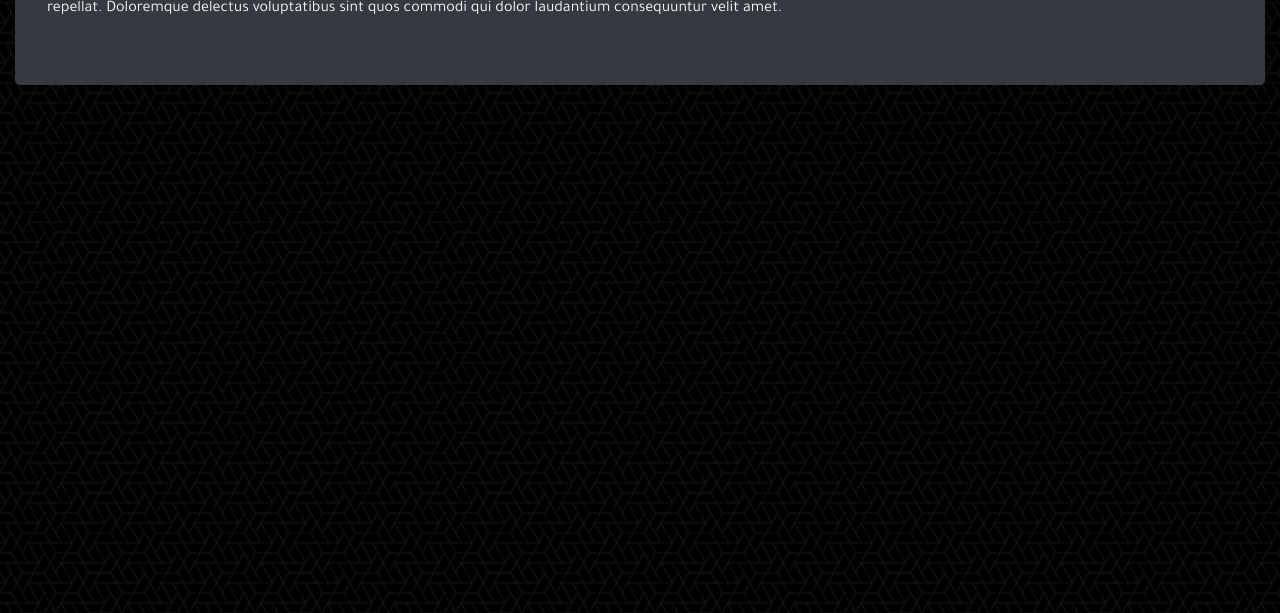
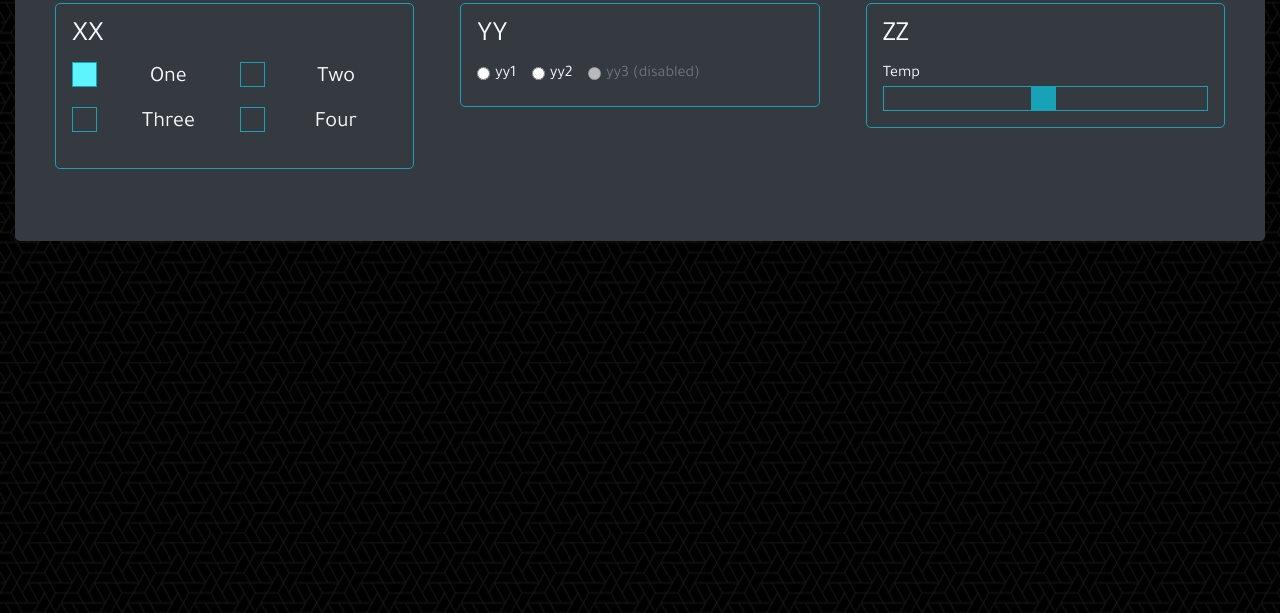
Before and after one commit to Evolatum/WebQ, a plain HTML site: page index.html in a window 1280 px wide. Shown: the part 187-800 px from the top of the page. Drawn offline with nearby package versions, Linux system fonts and the light colour scheme.

Commit message:
added custom styling for sliders and checboxes

```diff
--- a/assets/css/style.css
+++ b/assets/css/style.css
@@ -4,6 +4,8 @@ body{
     background-color: black;
     font-family: 'Tajawal', sans-serif;
 }
+
+/* Navbar Styles */
 
 .navbar{
     font-family: 'Montserrat', sans-serif;
@@ -13,7 +15,7 @@ body{
 }
 
 .navbar-text:hover,.navbar-text:active{
-    color: #17a2b8;
+    color: #5ef4ff;
     cursor: pointer;
 }
 
@@ -26,14 +28,114 @@ body{
 }
 
 .dropdown-item:hover,.dropdown-item:active{
-    color: #17a2b8;
+    color: #5ef4ff;
     background-color: inherit;
 }
+
+/* General Style */
 
 .main{
     margin-top: 4.5em;
 }
 
+.jumboForm{
+    border: 1px solid #17a2b8;
+    border-radius: 5px;
+    padding: 1em;
+    margin:.5em;
+}
+
+/* Form Syles */
+
+.sliderContainer {
+    width: 100%;
+}
+
+.slider {
+    -webkit-appearance: none;
+    width: 100%;
+    height: 25px;
+    background: transparent;
+    outline: #17a2b8;
+    border: 1px solid #17a2b8;
+    -webkit-transition: .3s;
+    transition: border .3s;
+}
+
+.slider:hover {
+    border: 1px solid #5ef4ff;
+}
+
+.slider::-webkit-slider-thumb {
+    -webkit-appearance: none;
+    appearance: none;
+    width: 25px;
+    height: 25px;
+    background: #17a2b8;
+    cursor: pointer;
+    -webkit-transition: .3s;
+    transition: background .3s;
+}
+
+.slider::-webkit-slider-thumb:hover{
+    background: #5ef4ff;
+}
+
+.slider::-moz-range-thumb {
+    width: 25px;
+    height: 25px;
+    background: #5ef4ff;
+    cursor: pointer;
+    -webkit-transition: .3s;
+    transition: background .3s;
+}
+
+.slider::-moz-range-thumb:hover{
+    background: #5ef4ff;
+}
+
+/* Checkbox Styles */
+ .checkboxContainer {
+    display: block;
+    position: relative;
+    padding-left: 35px;
+    margin-bottom: 12px;
+    cursor: pointer;
+    font-size: 22px;
+    -webkit-user-select: none;
+    -moz-user-select: none;
+    -ms-user-select: none;
+    user-select: none;
+  }
+
+  .checkboxContainer input {
+    position: absolute;
+    opacity: 0;
+    cursor: pointer;
+    height: 0;
+    width: 0;
+  }
+
+  .checkmark {
+    position: absolute;
+    top: 0;
+    left: 0;
+    height: 25px;
+    width: 25px;
+    background-color: transparent;
+    border: 1px solid #17a2b8;
+    -webkit-transition: .3s;
+    transition: border .3s;
+  }
+
+  .checkboxContainer:hover input ~ .checkmark {
+    border: 1px solid #5ef4ff;
+  }
+
+  .checkboxContainer input:checked ~ .checkmark {
+    background-color: #5ef4ff;
+  }
+
 @font-face {
     font-family: 'Tajawal';
     src: url(../fonts/Tajawal/Tajawal-Regular.ttf);
--- a/index.html
+++ b/index.html
@@ -33,8 +33,75 @@
 
     <div class="main container-fluid">
         <div class="jumbotron bg-dark text-light">
-            Lorem ipsum dolor sit amet consectetur adipisicing elit. Dolores ab non natus, veritatis exercitationem omnis eum nobis repellendus nostrum illum dignissimos fugiat sint amet quam pariatur illo. Nam, dignissimos vitae?
-            Lorem ipsum dolor sit amet, consectetur adipisicing elit. Officia assumenda tenetur ratione velit pariatur deserunt, debitis nam repellat. Doloremque delectus voluptatibus sint quos commodi qui dolor laudantium consequuntur velit amet.
+            <h2>Quotes</h2>
+
+            <div class="row">
+
+                <div class="col-xl-4 col-md-6 col-12">
+                    <div class="jumboForm">
+                        <h3>XX</h3>
+                        <div class="form-row">
+                            <div class="col-xl-6 col-md-3 col-sm-6 col-12">
+                                <label class="checkboxContainer text-center">One
+                                    <input type="checkbox" checked="checked">
+                                    <span class="checkmark"></span>
+                                </label>
+                            </div>
+
+                            <div class="col-xl-6 col-md-3 col-sm-6 col-12">
+                                <label class="checkboxContainer text-center">Two
+                                    <input type="checkbox">
+                                    <span class="checkmark"></span>
+                                </label>
+                            </div>
+
+                            <div class="col-xl-6 col-md-3 col-sm-6 col-12">
+                                <label class="checkboxContainer text-center">Three
+                                    <input type="checkbox">
+                                    <span class="checkmark"></span>
+                                </label>
+                            </div>
+
+                            <div class="col-xl-6 col-md-3 col-sm-6 col-12">
+                                <label class="checkboxContainer text-center">Four
+                                    <input type="checkbox">
+                                    <span class="checkmark"></span>
+                                </label>
+                            </div>
+
+                        </div>
+                    </div>
+                </div>
+
+                <div class="col-xl-4 col-md-6 col-12">
+                    <div class="jumboForm">
+                        <h3>YY</h3>
+                        <div class="form-check form-check-inline">
+                            <input class="form-check-input" type="radio" name="inlineRadioOptions" id="inlineRadio1" value="option1">
+                            <label class="form-check-label" for="inlineRadio1">yy1</label>
+                        </div>
+                        <div class="form-check form-check-inline">
+                            <input class="form-check-input" type="radio" name="inlineRadioOptions" id="inlineRadio2" value="option2">
+                            <label class="form-check-label" for="inlineRadio2">yy2</label>
+                        </div>
+                        <div class="form-check form-check-inline">
+                            <input class="form-check-input" type="radio" name="inlineRadioOptions" id="inlineRadio3" value="option3" disabled>
+                            <label class="form-check-label" for="inlineRadio3">yy3 (disabled)</label>
+                        </div>
+                    </div>
+                </div>
+
+                <div class="col-xl-4 col-md-6 col-12">
+                    <div class="jumboForm">
+                        <h3>ZZ</h3>
+                        <div class="form form-inline sliderContainer">
+                            <label for="customRange1">Temp</label>
+                            <input type="range" min="1" max="100" value="50" class="slider" id="sliderTemp">
+                        </div>
+                    </div>
+                </div>
+
+            </div>
         </div>
     </div>
 
```
